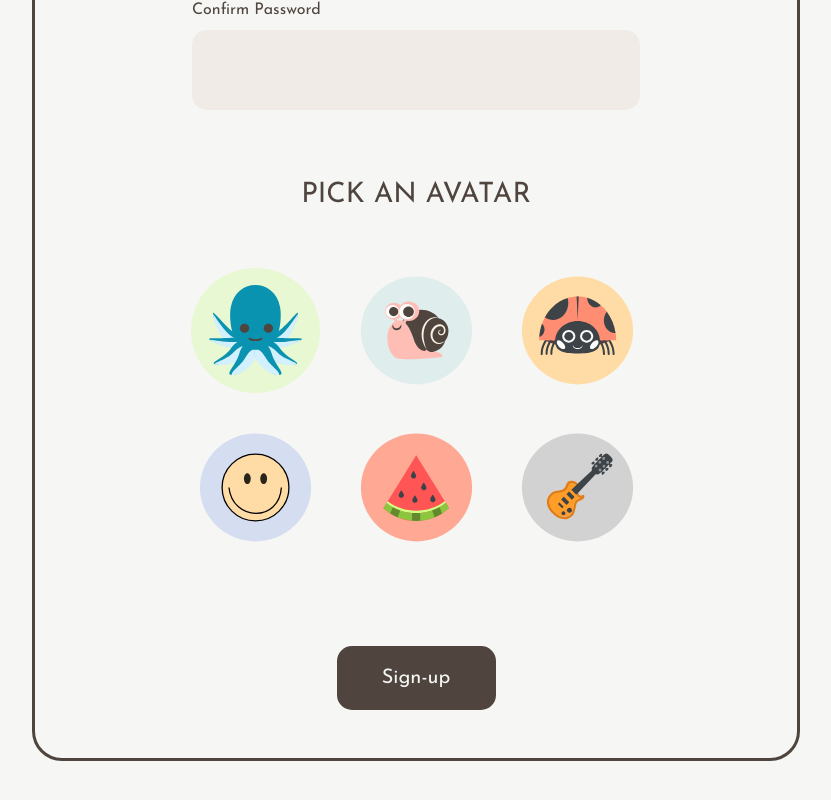
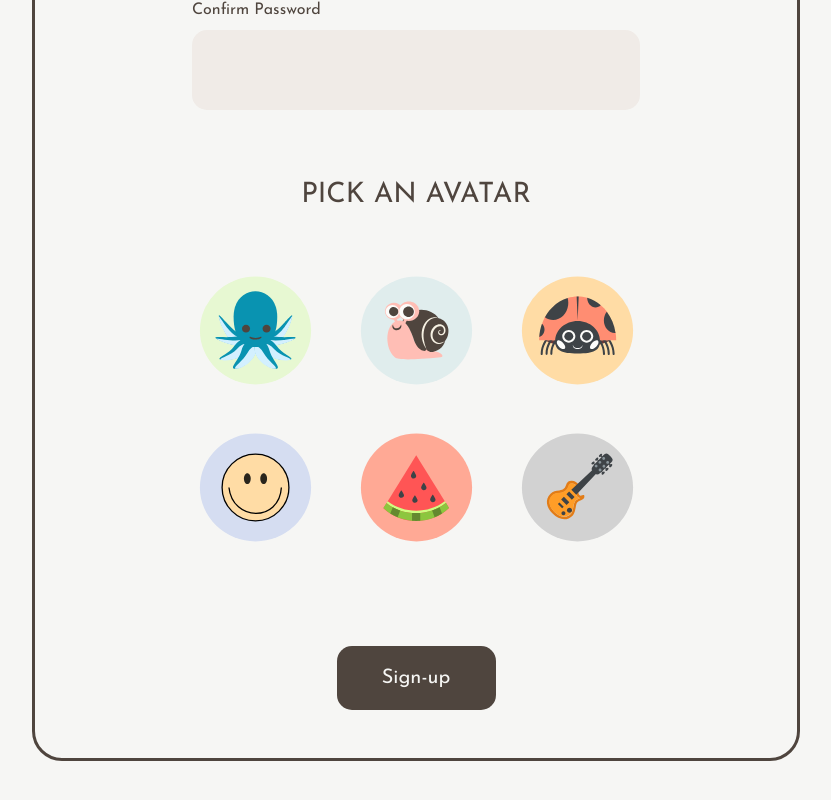
Before and after one commit to antivalse/speedy-snail-react, a React (Vite) app: page /signup in a window 1280 px wide. Shown: the part 1219-2019 px from the top of the page, without its empty margins (224-1055 px from the left). Built offline with nearby package versions, Linux system fonts and the light colour scheme; no server answers.

Commit message:
changed viewbox for octopus avatar

```diff
--- a/src/assets/icons.tsx
+++ b/src/assets/icons.tsx
@@ -103,7 +103,7 @@ export const octopusAvatar = (
     xmlns="http://www.w3.org/2000/svg"
     width="129"
     height="125"
-    viewBox="0 0 129 125"
+    viewBox="-10 -10 149 145"
     fill="none"
   >
     <ellipse cx="64.5" cy="62.5" rx="64.5" ry="62.5" fill="#E7F8D2" />
```
